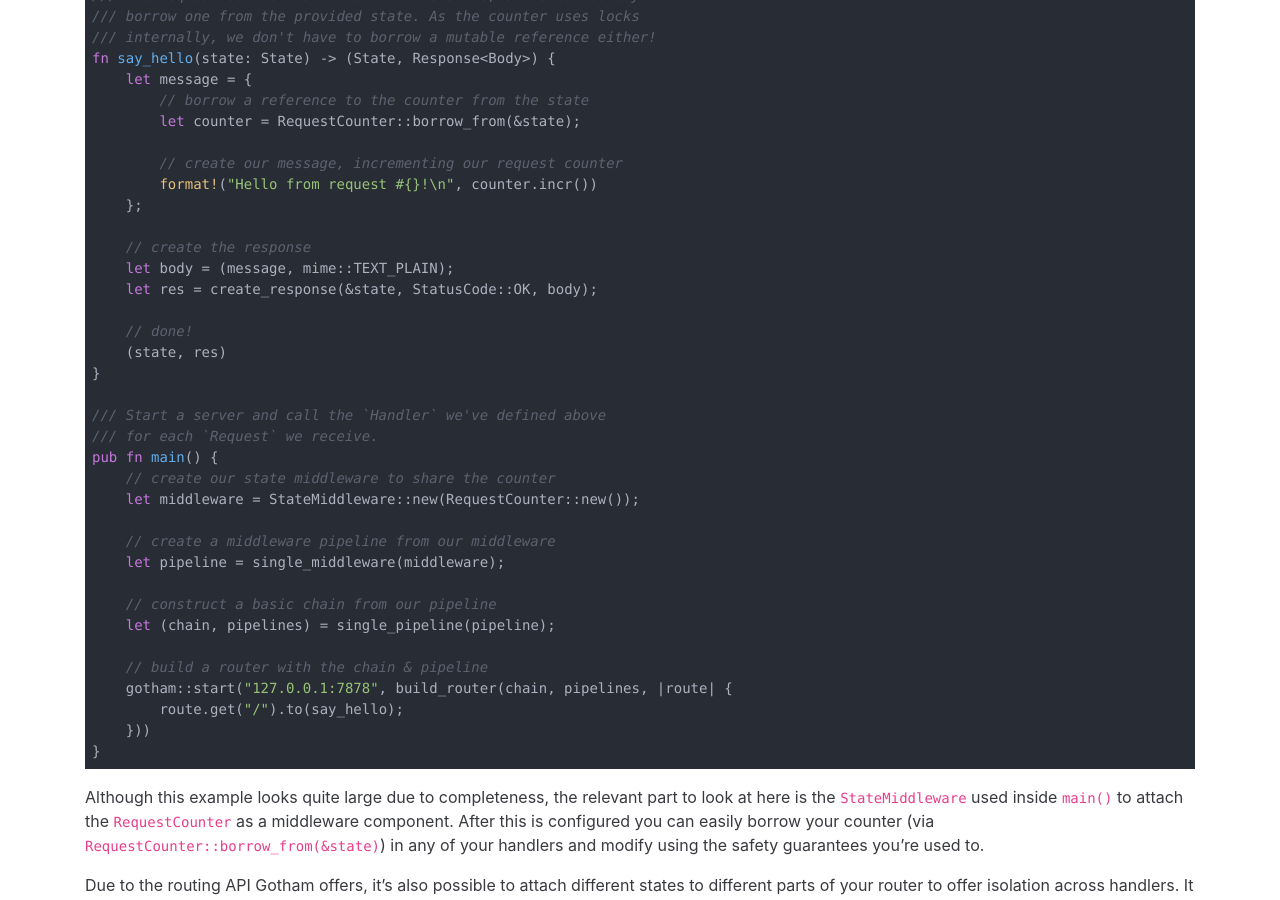
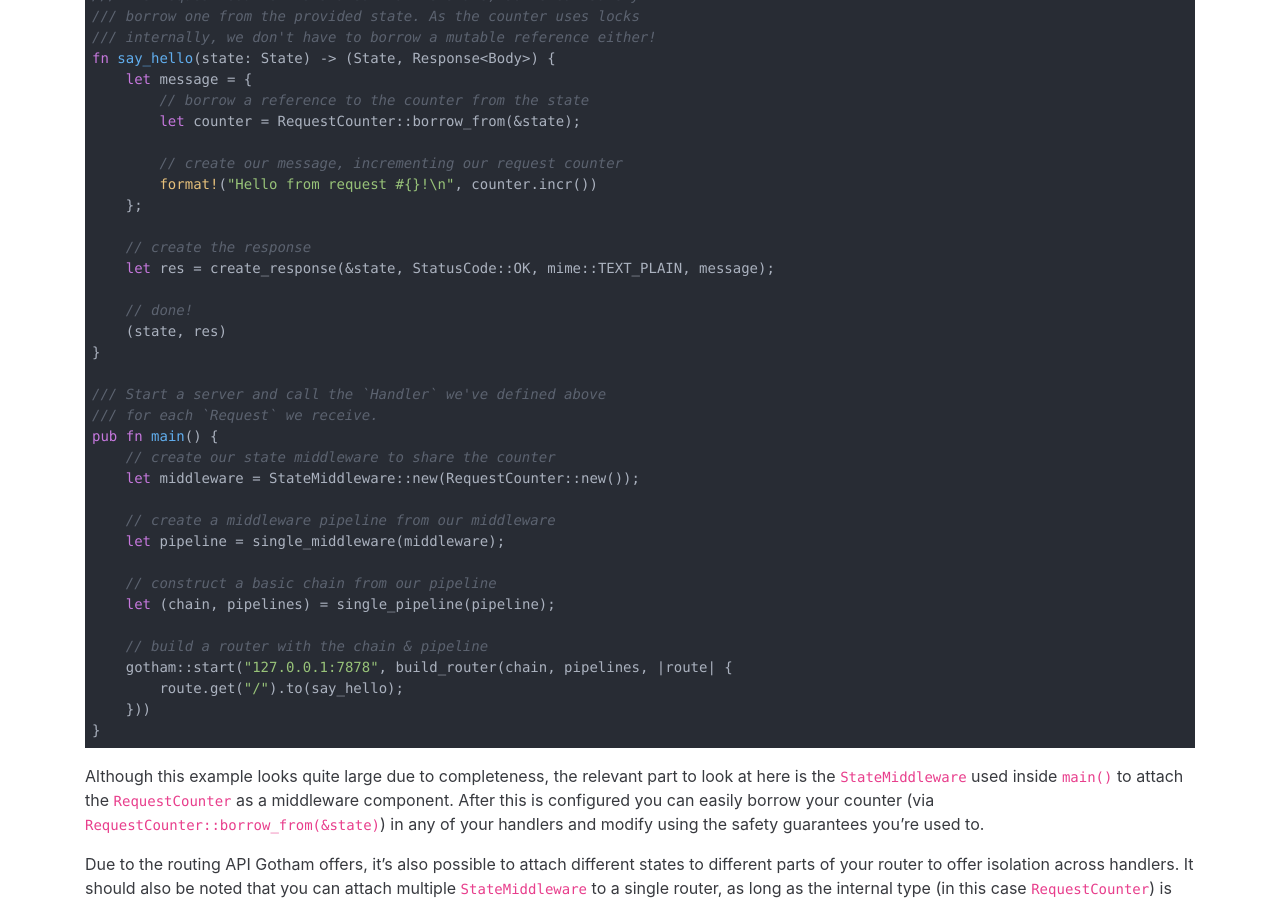
Before and after one commit to gotham-rs/gotham.rs, a Jekyll site: the page built from _posts/2018-09-29-gotham-0.3.md, in a window 1280 px wide and 900 px high, scrolled down 3285 px. Built offline with Jekyll 4.4.1, drawn with Linux system fonts in a browser that asks for light colours.

Commit message:
Use current create_response API
Replaces body, content-type as tuple in create_response

```diff
--- a/_posts/2018-09-29-gotham-0.3.md
+++ b/_posts/2018-09-29-gotham-0.3.md
@@ -183,8 +183,7 @@ fn say_hello(state: State) -> (State, Response<Body>) {
     };
 
     // create the response
-    let body = (message, mime::TEXT_PLAIN);
-    let res = create_response(&state, StatusCode::OK, body);
+    let res = create_response(&state, StatusCode::OK, mime::TEXT_PLAIN, message);
 
     // done!
     (state, res)
```
